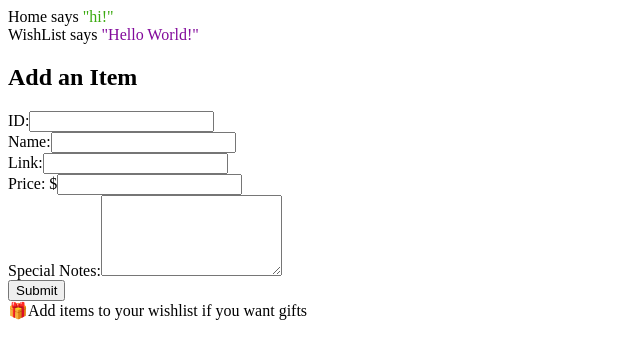
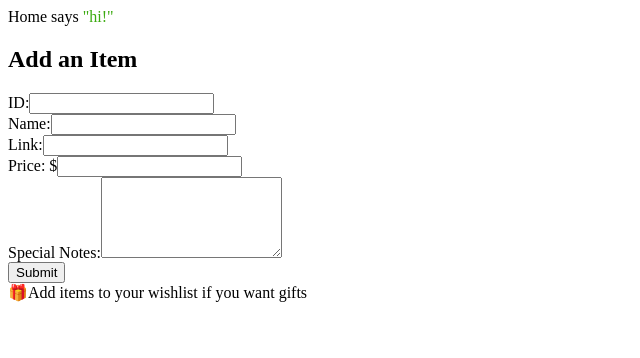
Before and after one commit to personal-wish-list/wish-list, a React (Create React App) app in the folder client/: page / in a window 1280 px wide. Shown: the top 358 px of the page, without its empty margins (0-640 px from the left). Built offline with nearby package versions, Linux system fonts and the light colour scheme.

Commit message:
moved WishList to pages folder, thinking it will be a Nav item

```diff
--- a/client/src/pages/Home/index.js
+++ b/client/src/pages/Home/index.js
@@ -1,7 +1,7 @@
 import React from "react";
 import './css/style.css';
 
-import WishList from '../../components/WishList';
+import WishList from '../WishList';
 
 const Home = () => {
     return (
--- a/client/src/components/WishList/index.js
+++ b/client/src/pages/WishList/index.js
@@ -1,8 +1,8 @@
 import React, { useEffect } from "react";
 import './css/style.css';
 
-import AddItemForm from '../AddItemForm';
-import ListItem from '../ListItem';
+import AddItemForm from '../../components/AddItemForm';
+import ListItem from '../../components/ListItem';
 
 import { useSelector, useDispatch } from 'react-redux';
 import { idbPromise } from '../../utils/helpers';
@@ -31,9 +31,7 @@ const WishList = () => {
 
     return (
         <div className="container">
-            <div>
-                WishList says <span className="text-purple">"Hello World!"</span>
-            </div>
+
             <AddItemForm />
 
             {state.wishlist.length ? (
```
Also changed, not shown: client/src/pages/WishList/css/style.css (renamed from client/src/components/WishList/css/style.css).
